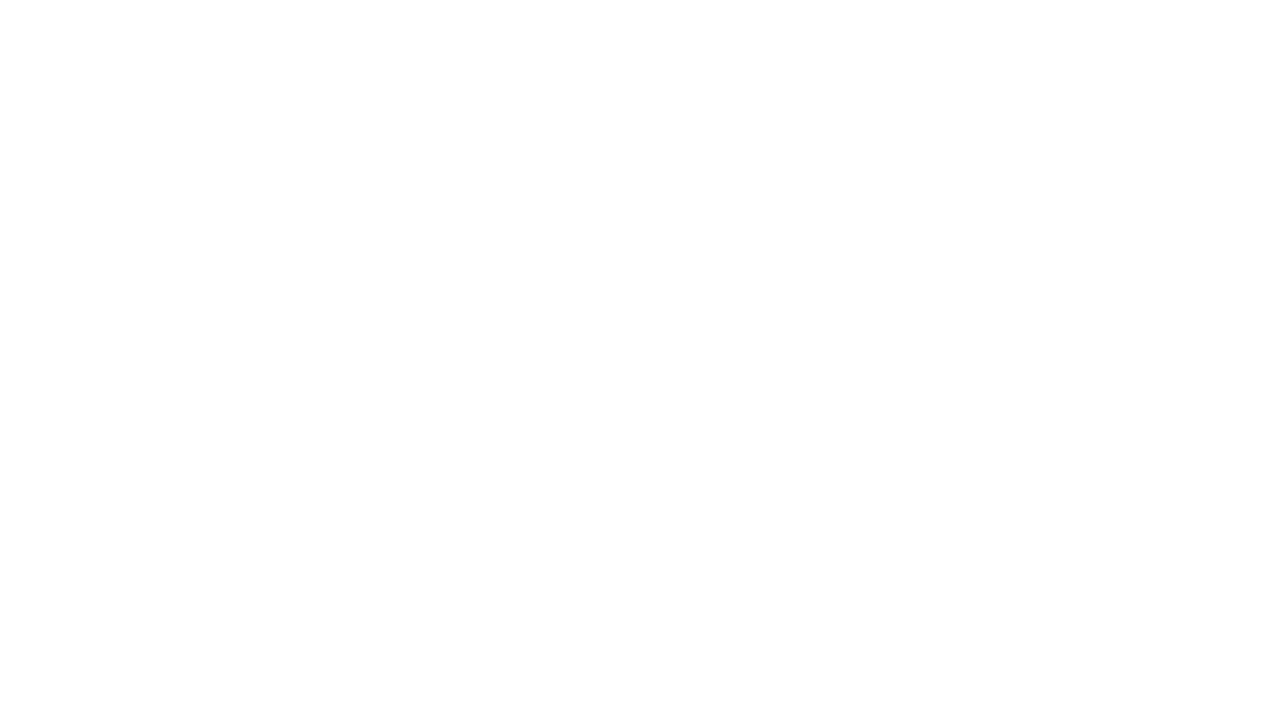
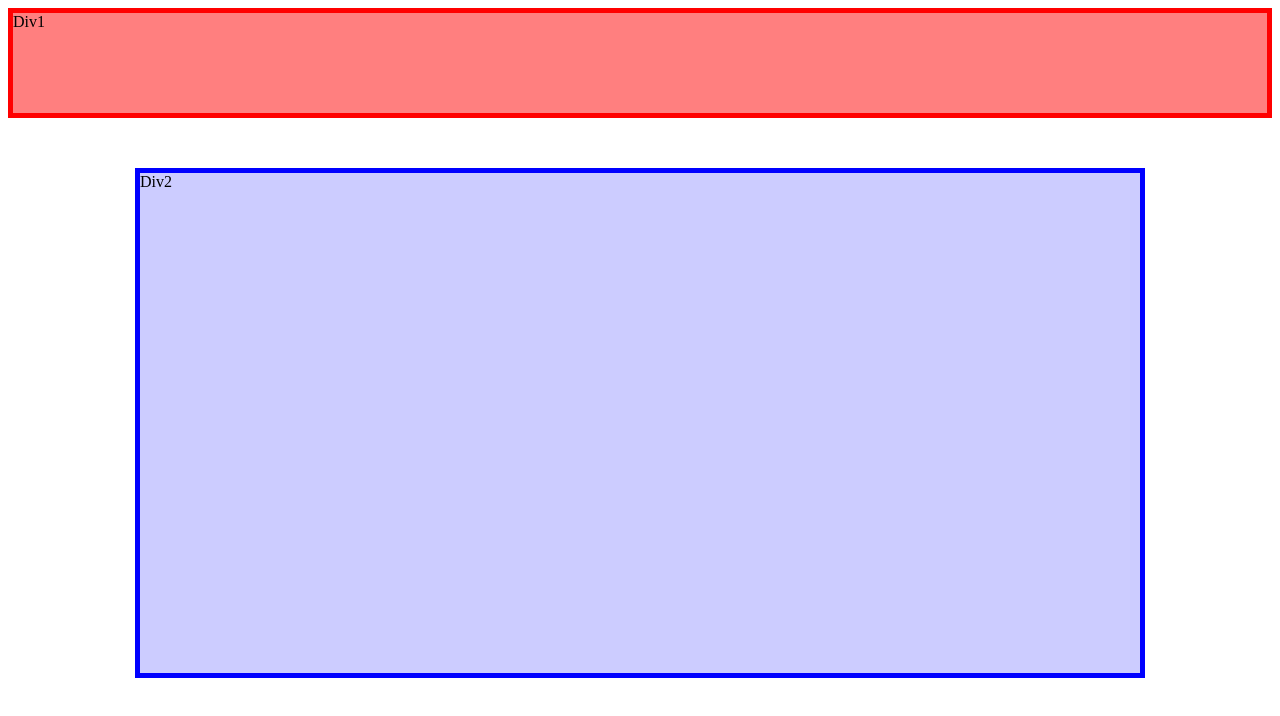
Before and after one commit to KisNorbi1985/20221105Position, a plain HTML site: page index.html in a window 1280 px wide. Shown: the top 716 px of the page. Drawn offline with Linux system fonts and the light colour scheme.

Commit message:
position sticky2

```diff
--- a/index.html
+++ b/index.html
@@ -1,5 +1,5 @@
 <!DOCTYPE html>
-<html lang="en">
+<html lang="hu">
 <head>
     <meta charset="UTF-8">
     <meta http-equiv="X-UA-Compatible" content="IE=edge">
@@ -8,6 +8,9 @@
     <title>Position</title>
 </head>
 <body>
-
+    <div id="fent">Div1</div>
+    <div id="container">
+        <div>Div2</div>
+    </div>
 </body>
 </html>
--- a/style/style.css
+++ b/style/style.css
@@ -4,13 +4,15 @@
     width:95%;
     margin:50px auto;
     border:5px solid blue;
+    background-color: rgba(0,0,255,0.2);
     height: 500px;
     margin-bottom: 1000px;
 }
-#container div{
+#fent{
 
     height: 100px;
     border: 5px solid red;
+    background-color: rgba(255,0,0,0.5);
     position: sticky;
     top:0;
     left: 0;
```
